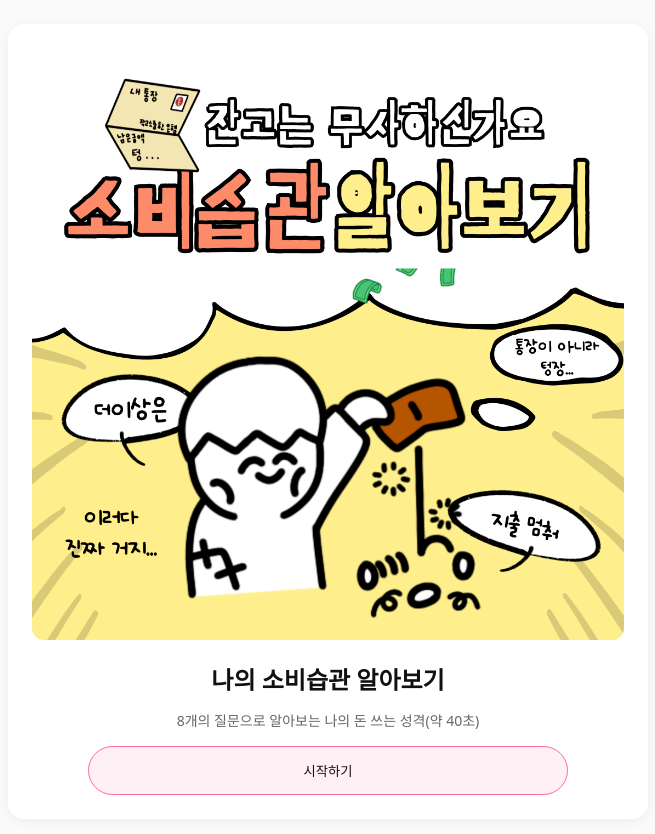
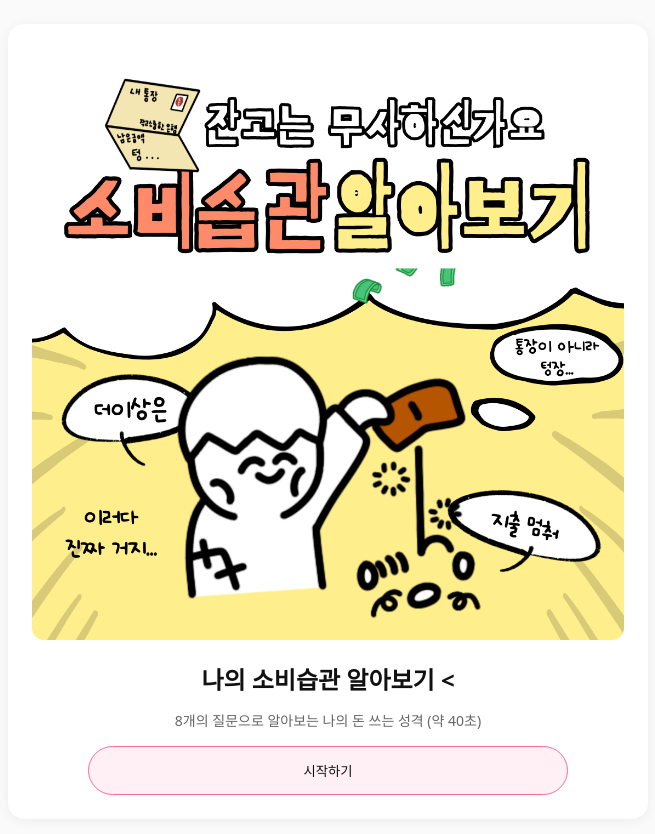
Before and after one commit to drug8910-alt/test, a plain HTML site: page index.html in a window 1280 px wide. Shown: the whole page, without its empty margins (312-967 px from the left). Drawn offline with Linux system fonts and the light colour scheme.

Commit message:
Update index.html

```diff
--- a/index.html
+++ b/index.html
@@ -3,7 +3,7 @@
 <head>
 <meta charset="utf-8" />
 <meta name="viewport" content="width=device-width, initial-scale=1" />
-<title>나의 소비습관 알아보기</title>
+<title>나의 소비습관 알아보기 &lt;</title>
 <style>
   :root{
     --pink:#fc6c9d;
@@ -81,8 +81,8 @@
     <section id="intro" class="card">
       <!-- 메인 썸네일 -->
       <img src="제목을-입력해주세요_-001.png" alt="메인 이미지" style="max-width:100%; border-radius:12px; margin-bottom:16px;">
-      <h1>나의 소비습관 알아보기</h1>
-      <p class="muted">8개의 질문으로 알아보는 나의 돈 쓰는 성격(약 40초)</p>
+      <h1>나의 소비습관 알아보기 &lt;</h1>
+      <p class="muted">8개의 질문으로 알아보는 나의 돈 쓰는 성격 (약 40초)</p>
       <div class="btns">
         <button id="startBtn" class="btn">시작하기</button>
       </div>
```
